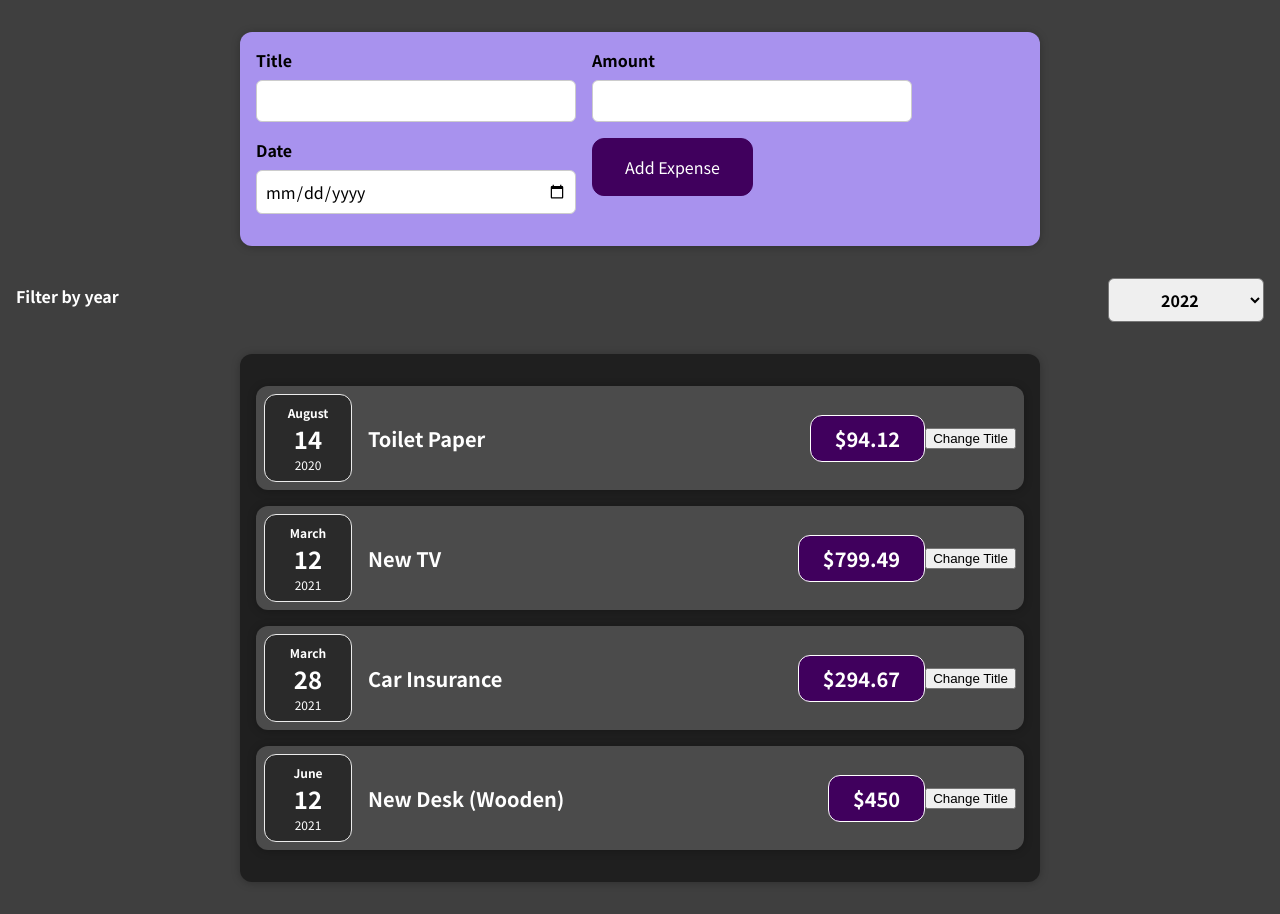
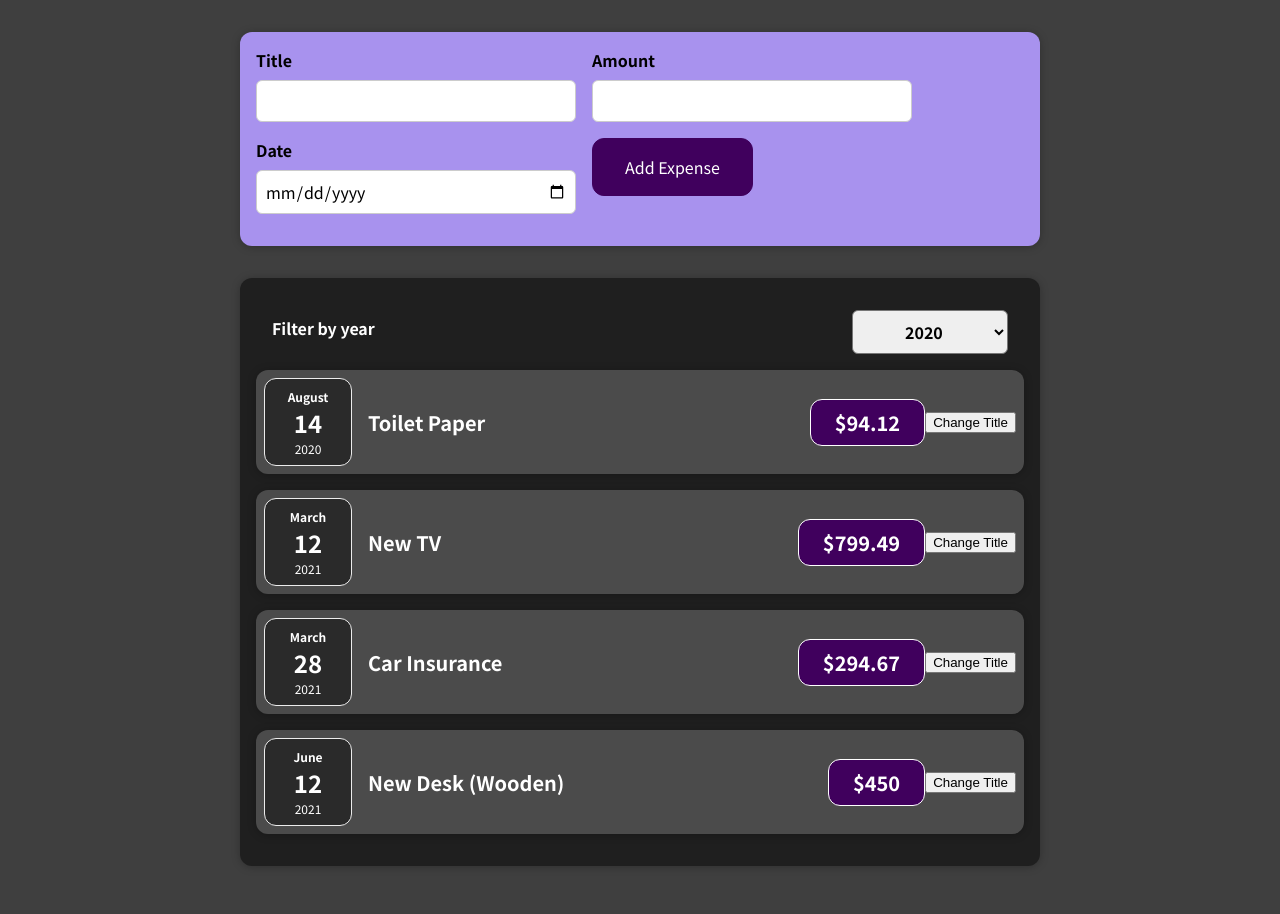
Before and after one commit to manav-bhanot/react-the-complete-guide, a React (Create React App) app: page / in a window 1280 px wide. Built offline with nearby package versions, Linux system fonts and the light colour scheme.

Commit message:
Establish 2 way binding with the filter value

```diff
--- a/src/components/expenses/ExpenseFilter.js
+++ b/src/components/expenses/ExpenseFilter.js
@@ -14,7 +14,7 @@ const ExpensesFilter = (props) => {
 		<div className="expenses-filter">
 			<div className="expenses-filter__control">
 				<label>Filter by year</label>
-				<select onChange={changeYearHandler}>
+				<select onChange={changeYearHandler} value={props.selectedYear}>
 					<option value="2022">2022</option>
 					<option value="2021">2021</option>
 					<option value="2020">2020</option>
--- a/src/components/expenses/Expenses.js
+++ b/src/components/expenses/Expenses.js
@@ -1,3 +1,5 @@
+import React, { useState } from "react";
+
 import "./Expenses.css";
 import ExpenseItem from "./ExpenseItem";
 import Card from "../ui/Card";
@@ -5,14 +7,16 @@ import ExpensesFilter from "./ExpenseFilter";
 
 const Expenses = (props) => {
 
-  const filterExpensesByYear = (year) => {
-    console.log("In Expenses.js: Selected year = ", year);
-  }
+  const [filteredYear, setFilteredYear] = useState('2020');
+
+	const filterExpensesByYear = (selectedYear) => {
+		console.log("In Expenses.js: Selected year = ", selectedYear);
+    setFilteredYear(selectedYear);
+	};
 
 	return (
-		<div>
-      <ExpensesFilter onChangeYear={filterExpensesByYear} />
 		<Card className="expenses">
+			<ExpensesFilter onChangeYear={filterExpensesByYear} selectedYear={filteredYear} />
 			<ExpenseItem
 				title={props.items[0].title}
 				amount={props.items[0].amount}
@@ -34,7 +38,6 @@ const Expenses = (props) => {
 				date={props.items[3].date}
 			/>
 		</Card>
-		</div>
 	);
 };
 
```
Lines whose indentation alone changed are shown as unchanged.
